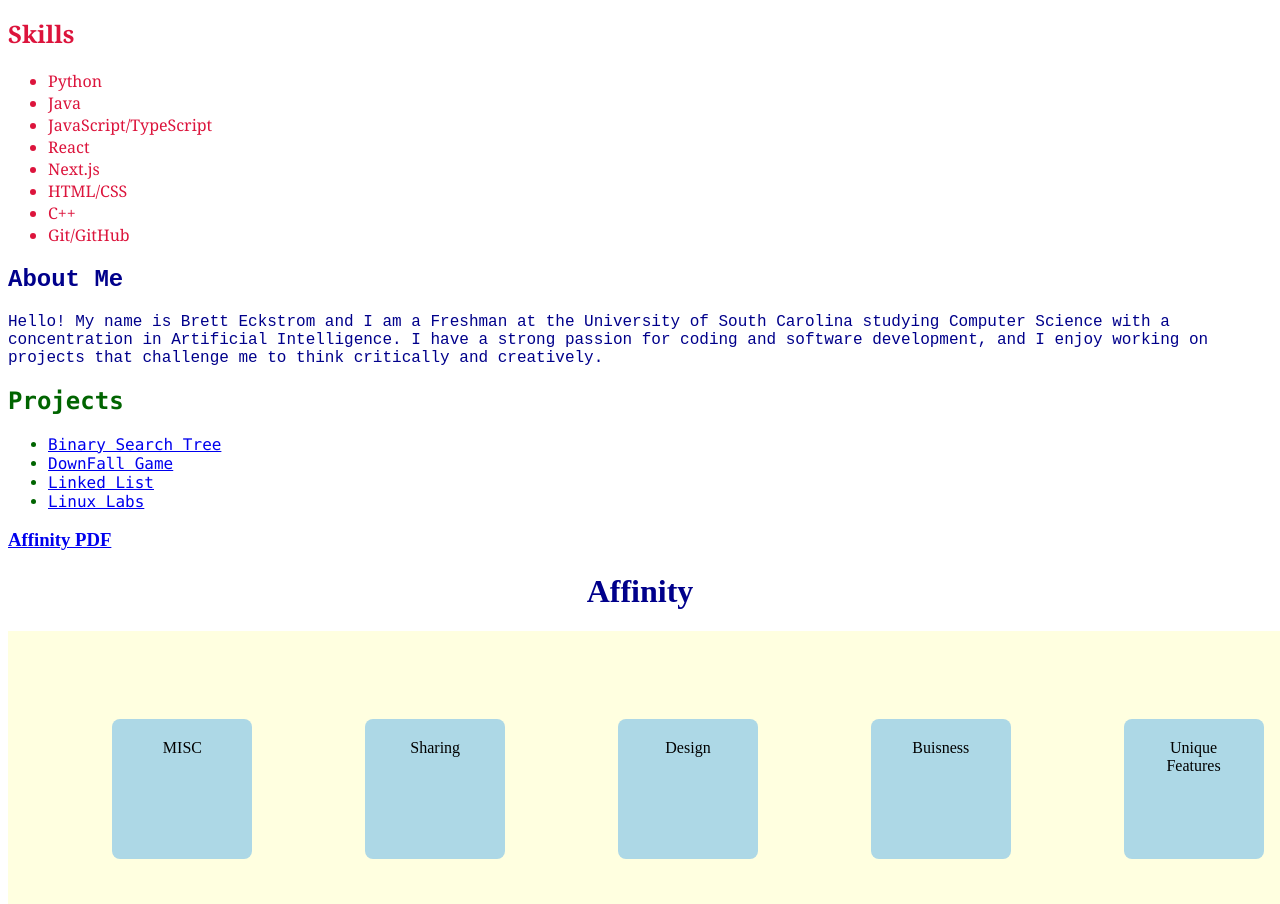
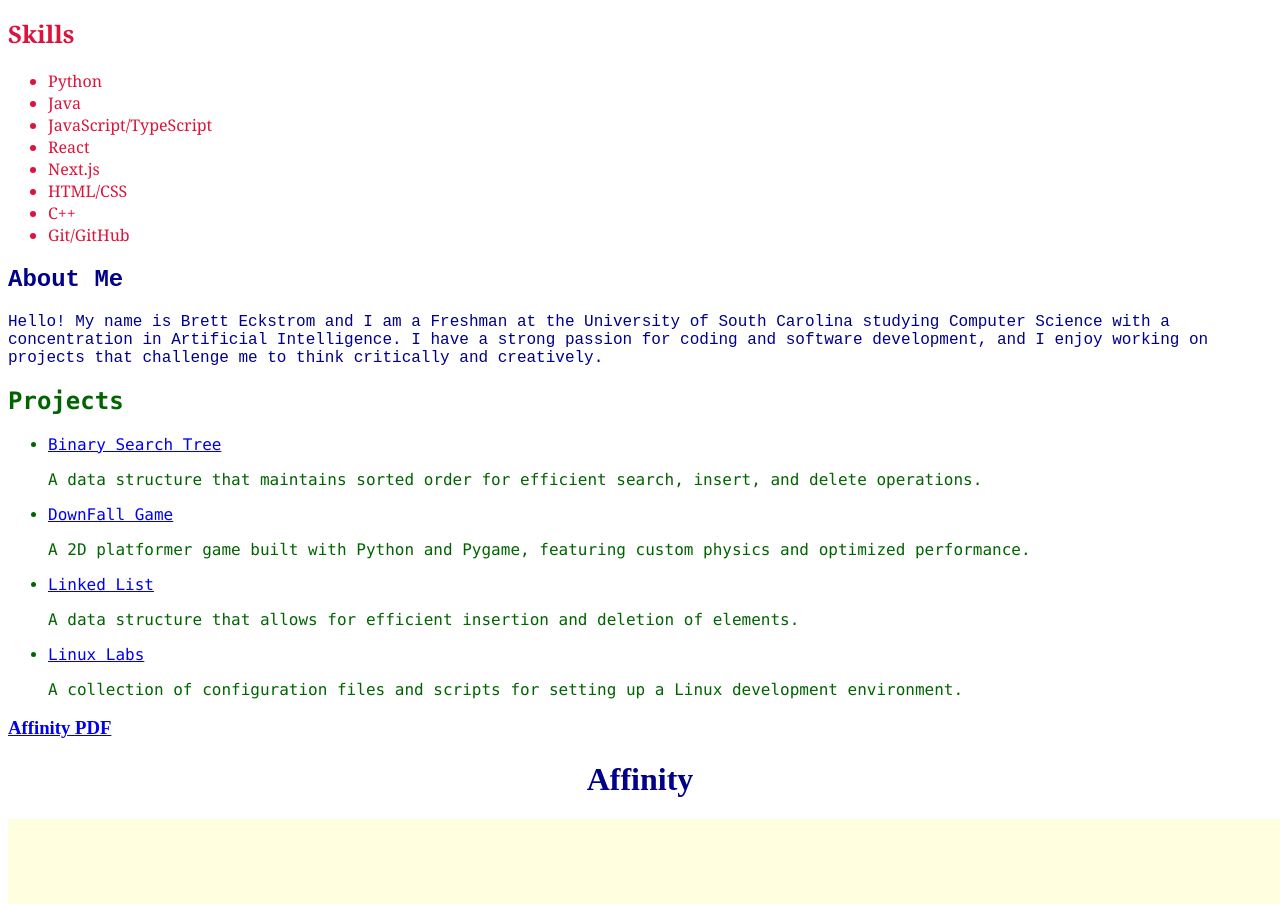
Before and after one commit to Brett-Eck/Brett-Eck.github.io, a plain HTML site: page index.html in a window 1280 px wide. Shown: the part 177-1081 px from the top of the page. Drawn offline with Linux system fonts and the light colour scheme.

Commit message:
Projects descriptions

```diff
--- a/index.html
+++ b/index.html
@@ -32,10 +32,14 @@
         <div class = "projects">
             <h2>Projects</h2>
             <ul>
-                <li><a href = "https://github.com/Brett-Eck/Binary-Search-Tree">Binary Search Tree</a></li>
-                <li><a href = "https://github.com/Brett-Eck/DownFall-Game">DownFall Game</a></li>
-                <li><a href = "https://github.com/Brett-Eck/Linked-List">Linked List</a></li>
-                <li><a href = "https://github.com/Brett-Eck/.dotfiles">Linux Labs</a></li>
+                <li><a href = "https://github.com/Brett-Eck/Binary-Search-Tree">Binary Search Tree</a>
+                <br /><p>A data structure that maintains sorted order for efficient search, insert, and delete operations.</p></li>
+                <li><a href = "https://github.com/Brett-Eck/DownFall-Game">DownFall Game</a>
+                <br /><p>A 2D platformer game built with Python and Pygame, featuring custom physics and optimized performance.</p></li>
+                <li><a href = "https://github.com/Brett-Eck/Linked-List">Linked List</a>
+                <br /><p>A data structure that allows for efficient insertion and deletion of elements.</p></li>
+                <li><a href = "https://github.com/Brett-Eck/.dotfiles">Linux Labs</a>
+                <br /><p>A collection of configuration files and scripts for setting up a Linux development environment.</p></li>
             </ul>
         </div>
 
```
